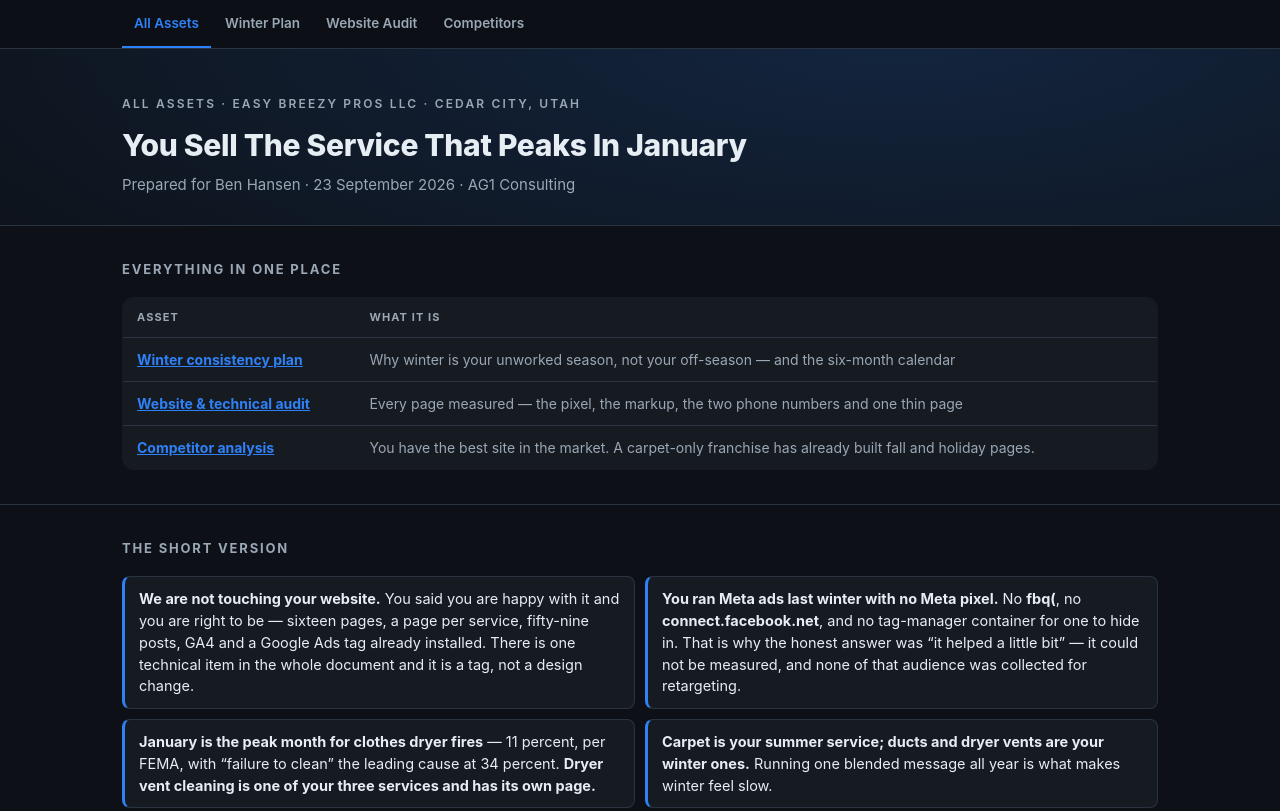
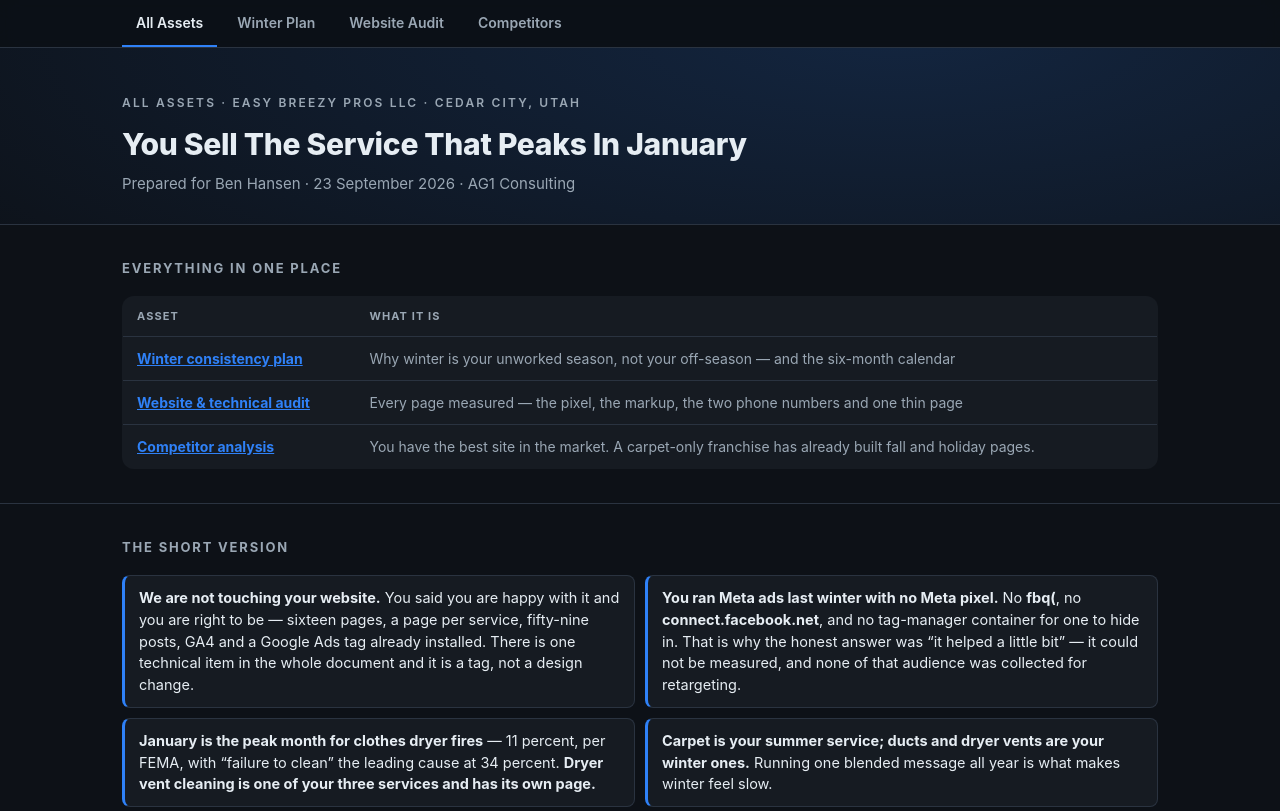
Before and after one commit to andrei170/easybreezy-audit, a plain HTML site: page assets.html in a window 1280 px wide. Shown: the top 811 px of the page. Drawn offline with Linux system fonts and the light colour scheme.

```diff
--- a/assets.html
+++ b/assets.html
@@ -89,15 +89,17 @@ footer{color:var(--mut);font-size:12.5px;text-align:center;padding:22px 0 40px;l
 .gticks{display:flex;justify-content:space-between;margin:66px 4px 0;font-size:11px;letter-spacing:.08em;color:var(--mut);font-weight:700}
 @media(max-width:620px){.gmark .gm-lab{font-size:9px}.gmark .gm-val{font-size:16px}}
 
-.agnav{position:sticky;top:0;z-index:60;background:rgba(13,17,23,.93);backdrop-filter:blur(9px);border-bottom:1px solid var(--line)}
-.agnav .inner{max-width:1080px;margin:0 auto;padding:0 22px;display:flex;gap:2px;overflow-x:auto;scrollbar-width:none}
-.agnav .inner::-webkit-scrollbar{display:none}
-.agnav a{flex:0 0 auto;padding:13px 12px;font-size:13.5px;font-weight:600;color:var(--mut);text-decoration:none;border-bottom:2px solid transparent;white-space:nowrap}
-.agnav a:hover{color:var(--ink)}
-.agnav a.on{color:var(--accent);border-bottom-color:var(--accent)}
-.agnav a.ext{opacity:.8}
-@media(max-width:640px){.agnav .inner{padding:0 14px}.agnav a{padding:12px 10px;font-size:13px}}
-</style></head><body><nav class="agnav"><div class="inner"><a href="assets.html" class="on">All Assets</a><a href="./">Winter Plan</a><a href="audit.html">Website Audit</a><a href="competitors.html">Competitors</a></div></nav>
+/* ---------- injected asset nav ---------- */
+.agnav{position:sticky;top:0;z-index:80;background:rgba(13,17,23,.92);backdrop-filter:saturate(1.5) blur(10px);border-bottom:1px solid var(--line)}
+.agnav .inner{max-width:1080px;margin:0 auto;padding:0 22px;display:flex;flex-wrap:wrap;align-items:center;gap:6px}
+.agnav a{display:inline-block;padding:12px 14px;font-size:14px;font-weight:600;color:var(--mut);text-decoration:none;border-bottom:2px solid transparent;transition:color .15s,border-color .15s}
+.agnav a:hover{color:var(--ink);border-bottom-color:var(--accent)}
+.agnav a.on{color:var(--ink);border-bottom-color:var(--accent)}
+.agnav a.ext{color:var(--accent)}
+.agnav a.ext:hover{color:#fff}
+@media(max-width:560px){.agnav .inner{padding:0 14px}.agnav a{padding:10px 9px;font-size:13px}}
+</style></head><body>
+<nav class="agnav"><div class="inner"><a href="assets.html" class="on">All Assets</a><a href="./">Winter Plan</a><a href="audit.html">Website Audit</a><a href="competitors.html">Competitors</a></div></nav>
 <header>
   <div class="wrap">
     <div class="eyebrow">All Assets &middot; Easy Breezy Pros LLC &middot; Cedar City, Utah</div>
```
